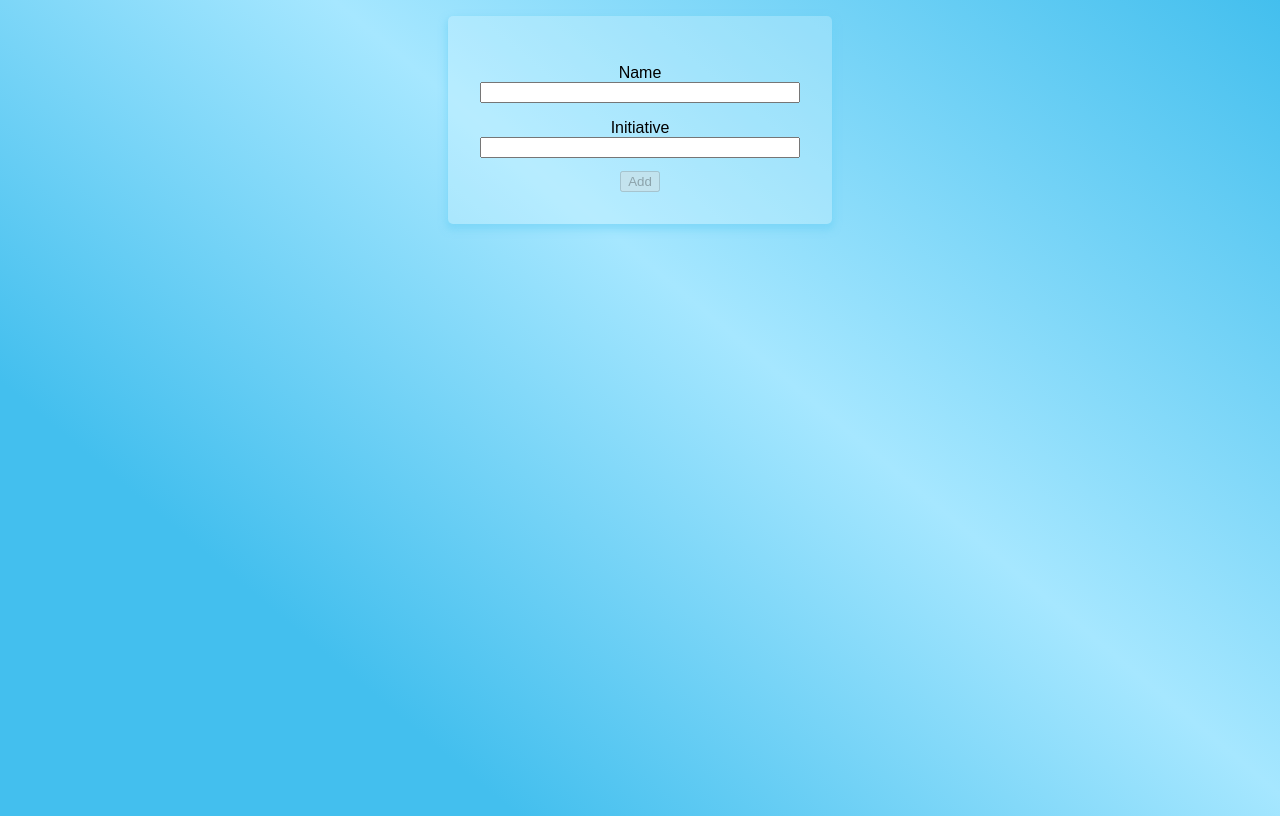
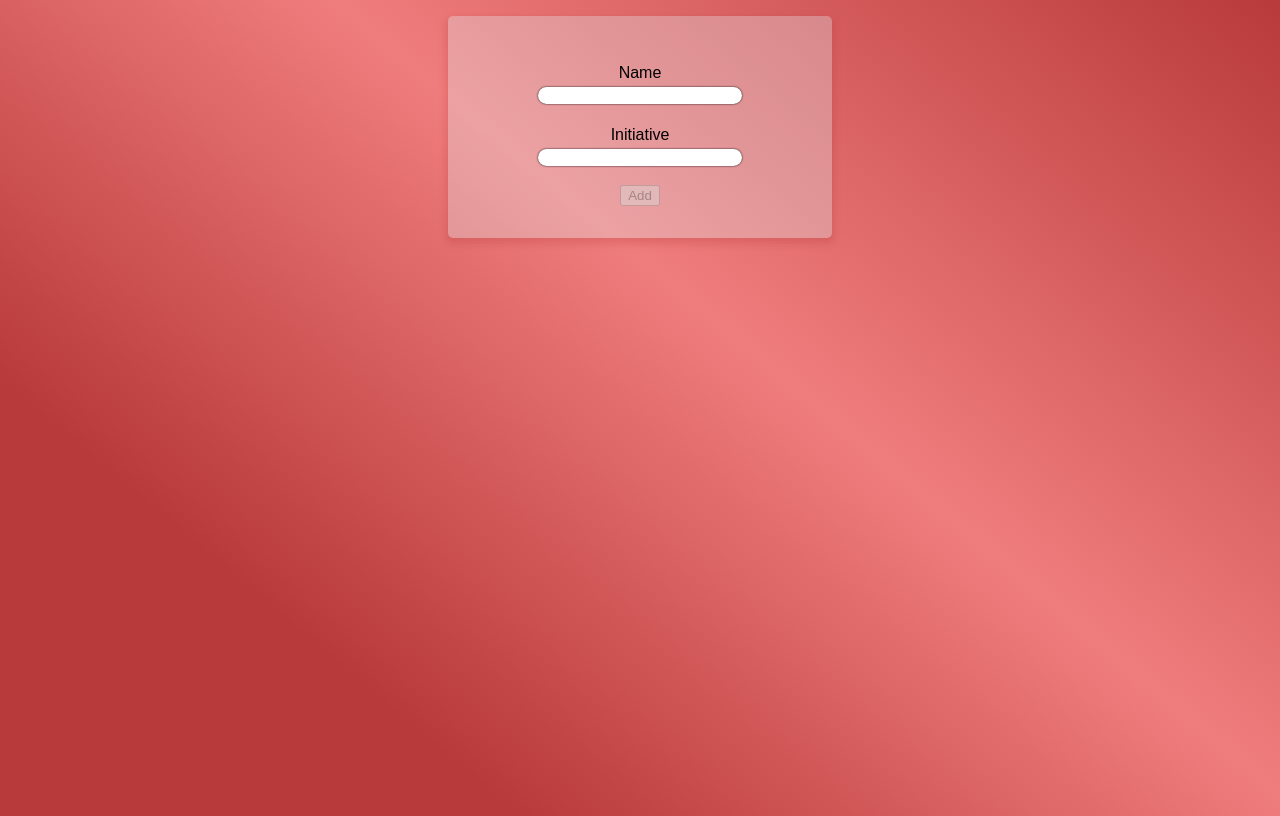
Before and after one commit to thedeany/initiative-tracker, a React (Create React App) app: page / in a window 1280 px wide. Built offline with nearby package versions, Linux system fonts and the light colour scheme.

Commit message:
Fix styles

```diff
--- a/src/index.css
+++ b/src/index.css
@@ -3,7 +3,7 @@ body {
   padding: 0;
   font-family: sans-serif;
   height: 100vh;
-  background: linear-gradient(40deg, #43bfee 23%, #a6e7ff 58%, #43bfee);
+  background: linear-gradient(40deg, rgb(185, 58, 58) 23%, rgb(240, 125, 125) 58%, rgb(185, 58, 58))
 }
 
 .App {
@@ -11,7 +11,7 @@ body {
     margin: 1em auto;
     padding: 2em;
     background: rgba(225, 247, 255, 0.29);
-    box-shadow: rgba(106, 208, 246, 0.53) 0px 4px 7px 2px;
+    box-shadow: rgba(185, 58, 58, 0.28) 0px 4px 7px 2px;
     border-radius: 5px;
 }
 
@@ -38,6 +38,19 @@ body {
   flex: 1;
 }
 
+.form-group > input {
+    width: 15em;
+    margin: 0.4em auto;
+    border: none;
+    border-radius: 1em;
+    box-shadow: black 0px 0px 2px 0px;
+}
+
+.form-group > input:focus {
+    outline: none;
+    box-shadow: #8fe5ff 0px 0px 5px 3px;
+}
+
 input {
   text-align: center;
 }
```
